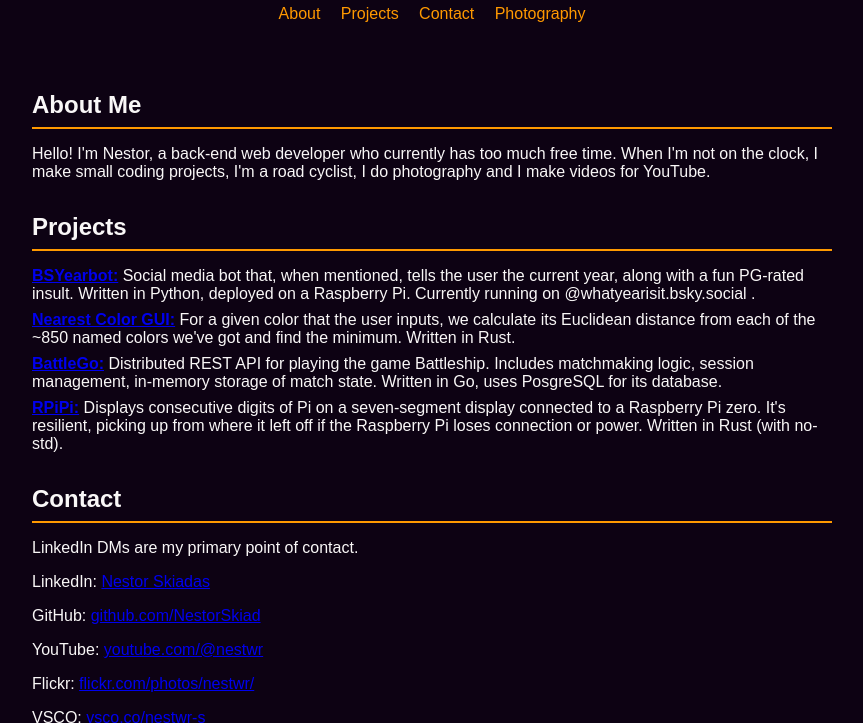
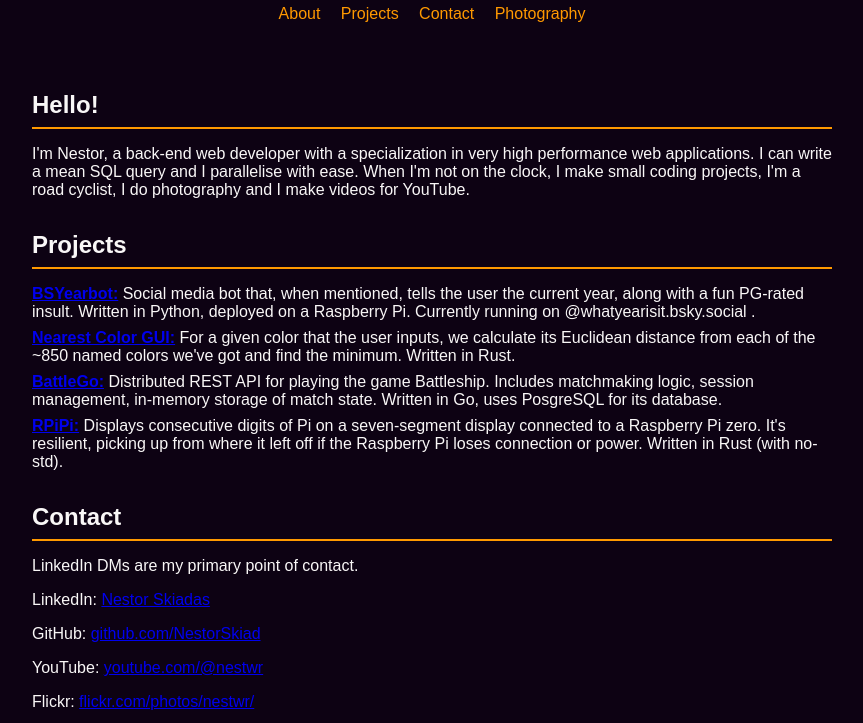
Before and after one commit to NestorSkiad/nestorskiad.github.io, a plain HTML site: page index.html in a window 1280 px wide. Shown: the part 64-787 px from the top of the page, without its empty margins (208-1071 px from the left). Drawn offline with Linux system fonts and the light colour scheme.

Commit message:
rewrite intro

```diff
--- a/index.html
+++ b/index.html
@@ -107,8 +107,8 @@
 
     <div class="content">
         <section id="about">
-            <h2>About Me</h2>
-            <p>Hello! I'm Nestor, a back-end web developer who currently has too much free time. When I'm not on the clock, I make small coding projects, I'm a road cyclist, I do photography and I make videos for YouTube.</p>
+            <h2>Hello!</h2>
+            <p>I'm Nestor, a back-end web developer with a specialization in very high performance web applications. I can write a mean SQL query and I parallelise with ease. When I'm not on the clock, I make small coding projects, I'm a road cyclist, I do photography and I make videos for YouTube.</p>
         </section>
 
         <section id="projects">
```
